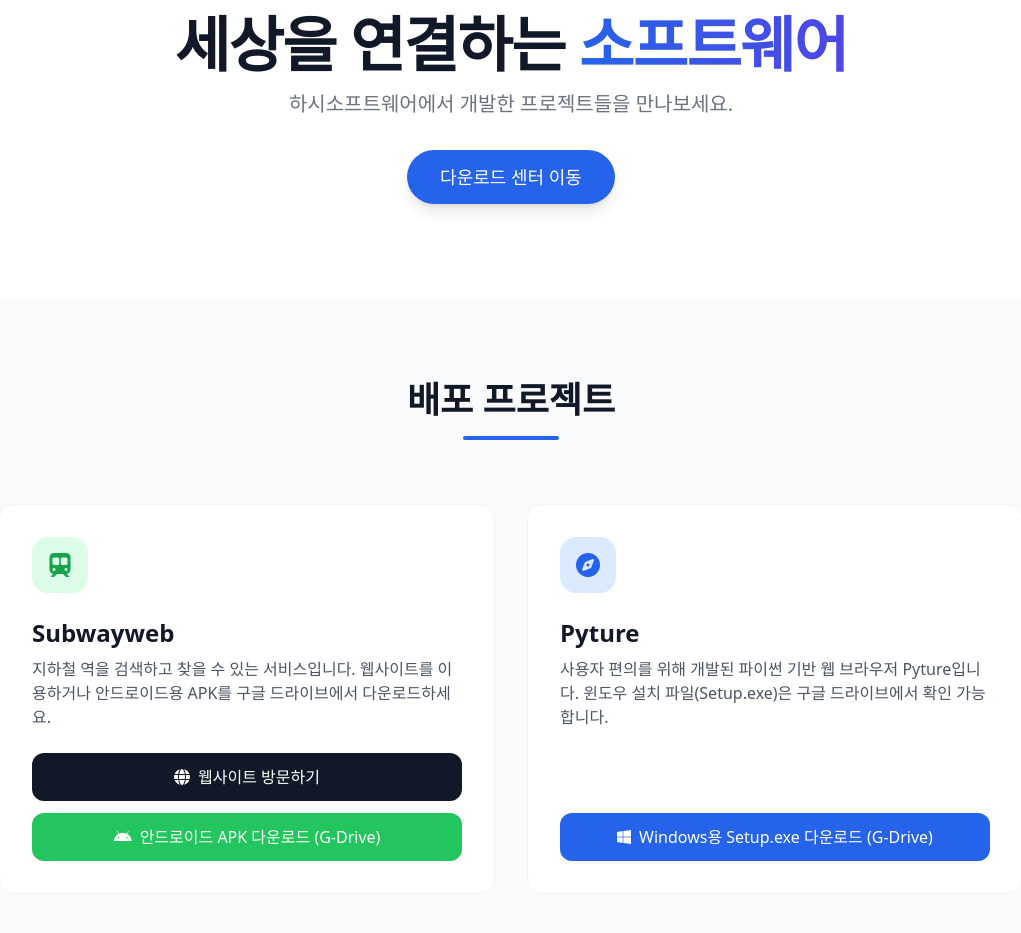
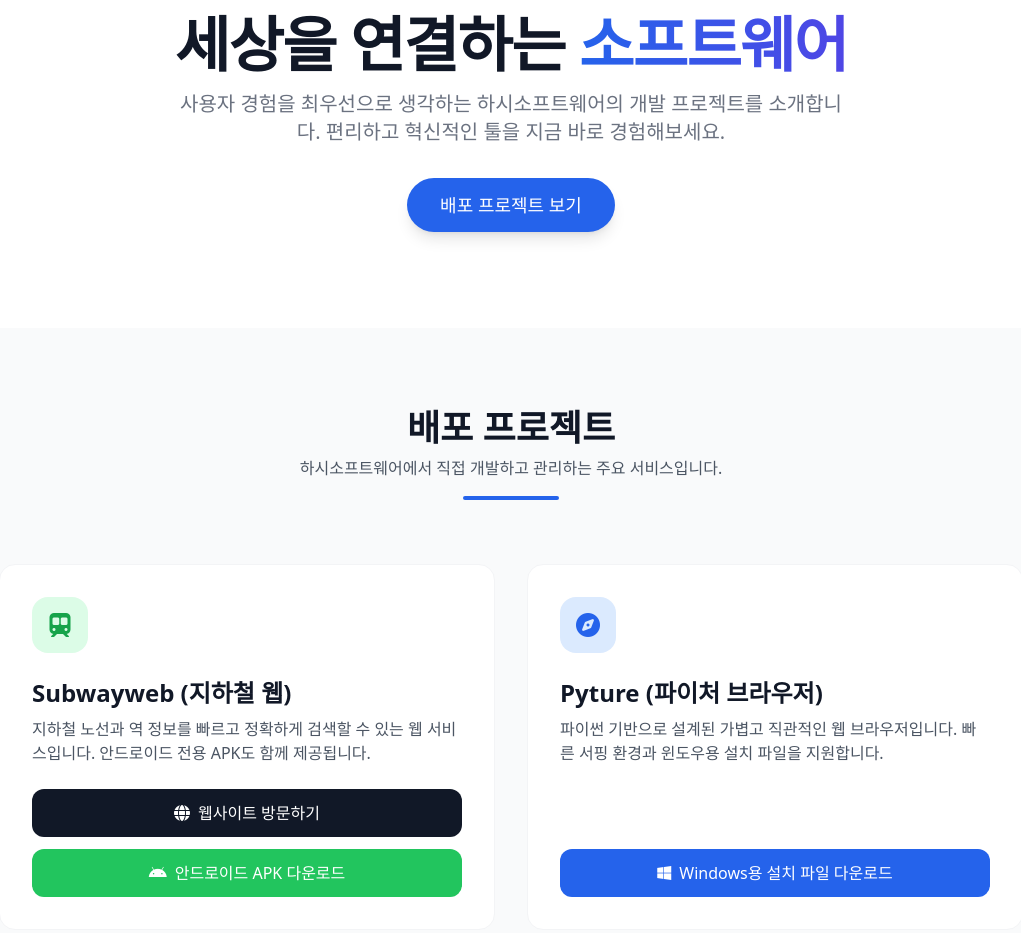
Before and after one commit to ktxsubway-bit/Hasi, a plain HTML site: page index.html in a window 1280 px wide. Shown: the part 130-1063 px from the top of the page, without its empty margins (129-1150 px from the left). Drawn offline with nearby package versions, Linux system fonts and the light colour scheme.

Commit message:
Update index.html

```diff
--- a/index.html
+++ b/index.html
@@ -3,17 +3,25 @@
 <head>
     <meta charset="UTF-8">
     <meta name="viewport" content="width=device-width, initial-scale=1.0">
-    <title>하시소프트웨어 | Hasi Software</title>
+
+    <title>하시소프트웨어 | Hasi Software - 혁신적인 소프트웨어 개발</title>
+    <meta name="description" content="세상을 연결하는 하시소프트웨어(Hasi Software) 공식 홈페이지입니다. Subwayweb 지하철 검색 서비스, Pyture 웹 브라우저 등 다양한 소프트웨어 프로젝트와 다운로드를 제공합니다.">
+    <meta name="keywords" content="하시소프트웨어, Hasi Software, Subwayweb, 지하철 검색, Pyture, 파이썬 브라우저, 소프트웨어 개발, 프로그램 다운로드">
+    <meta name="author" content="하시소프트웨어">
+
+    <link rel="canonical" href="https://hasiso.kro.kr">
+
+    <meta property="og:type" content="website">
+    <meta property="og:title" content="하시소프트웨어 | Hasi Software">
+    <meta property="og:description" content="세상을 연결하는 소프트웨어, 하시소프트웨어의 프로젝트들을 만나보세요.">
+    <meta property="og:url" content="https://hasiso.kro.kr">
+    <meta property="og:image" content="https://hasiso.kro.kr/icon.png">
+
     <script src="https://cdn.tailwindcss.com"></script>
     <link href="https://cdnjs.cloudflare.com/ajax/libs/font-awesome/6.4.0/css/all.min.css" rel="stylesheet">
     <style>
-        /* 부드러운 스크롤 효과 */
         html { scroll-behavior: smooth; }
-
-        /* 카드 호버 애니메이션 */
-        .project-card {
-            transition: transform 0.3s ease, box-shadow 0.3s ease;
-        }
+        .project-card { transition: transform 0.3s ease, box-shadow 0.3s ease; }
         .project-card:hover {
             transform: translateY(-5px);
             box-shadow: 0 10px 25px -5px rgba(0, 0, 0, 0.1), 0 8px 10px -6px rgba(0, 0, 0, 0.1);
@@ -25,12 +33,10 @@
     <nav class="bg-white shadow-sm sticky top-0 z-50">
         <div class="max-w-7xl mx-auto px-4 sm:px-6 lg:px-8">
             <div class="flex justify-between h-16 items-center">
-
                 <div class="flex items-center gap-2 cursor-pointer" onclick="window.scrollTo(0,0)">
                     <img src="icon.png" alt="하시소프트웨어 로고" class="h-10 w-auto mix-blend-multiply">
                     <span class="font-bold text-xl tracking-tight">하시소프트웨어</span>
                 </div>
-
                 <div class="hidden md:flex space-x-8">
                     <a href="#home" class="text-gray-600 hover:text-blue-600 transition-colors font-medium">홈</a>
                     <a href="#projects" class="text-gray-600 hover:text-blue-600 transition-colors font-medium">프로젝트</a>
@@ -46,10 +52,10 @@
                 세상을 연결하는 <span class="text-transparent bg-clip-text bg-gradient-to-r from-blue-600 to-indigo-600">소프트웨어</span>
             </h1>
             <p class="mt-4 max-w-2xl text-xl text-gray-500 mx-auto mb-8">
-                하시소프트웨어에서 개발한 프로젝트들을 만나보세요.
+                사용자 경험을 최우선으로 생각하는 하시소프트웨어의 개발 프로젝트를 소개합니다. 편리하고 혁신적인 툴을 지금 바로 경험해보세요.
             </p>
             <a href="#projects" class="inline-flex items-center justify-center px-8 py-3 border border-transparent text-base font-medium rounded-full text-white bg-blue-600 hover:bg-blue-700 md:text-lg transition-colors shadow-lg hover:shadow-xl">
-                다운로드 센터 이동
+                배포 프로젝트 보기
             </a>
         </div>
     </section>
@@ -58,25 +64,25 @@
         <div class="max-w-7xl mx-auto px-4 sm:px-6 lg:px-8">
             <div class="text-center mb-16">
                 <h2 class="text-3xl font-extrabold text-gray-900 sm:text-4xl">배포 프로젝트</h2>
+                <p class="mt-2 text-gray-600">하시소프트웨어에서 직접 개발하고 관리하는 주요 서비스입니다.</p>
                 <div class="w-24 h-1 bg-blue-600 mx-auto mt-4 rounded"></div>
             </div>
 
             <div class="grid grid-cols-1 md:grid-cols-2 lg:grid-cols-2 gap-8 max-w-5xl mx-auto">
-
                 <div class="project-card bg-white rounded-2xl p-8 border border-gray-100 flex flex-col h-full">
                     <div class="w-14 h-14 bg-green-100 text-green-600 rounded-2xl flex items-center justify-center text-2xl mb-6">
                         <i class="fa-solid fa-train-subway"></i>
                     </div>
-                    <h3 class="text-2xl font-bold text-gray-900 mb-2">Subwayweb</h3>
+                    <h3 class="text-2xl font-bold text-gray-900 mb-2">Subwayweb (지하철 웹)</h3>
                     <p class="text-gray-600 mb-6 flex-grow">
-                        지하철 역을 검색하고 찾을 수 있는 서비스입니다. 웹사이트를 이용하거나 안드로이드용 APK를 구글 드라이브에서 다운로드하세요.
+                        지하철 노선과 역 정보를 빠르고 정확하게 검색할 수 있는 웹 서비스입니다. 안드로이드 전용 APK도 함께 제공됩니다.
                     </p>
                     <div class="flex flex-col gap-3">
                         <a href="https://subwayweb.kro.kr" target="_blank" class="w-full flex items-center justify-center gap-2 px-4 py-3 bg-gray-900 text-white rounded-xl hover:bg-gray-800 transition-colors font-medium">
                             <i class="fa-solid fa-globe"></i> 웹사이트 방문하기
                         </a>
                         <a href="https://drive.google.com/drive/folders/1BYg-1iRzjybnVAIHKtLr6b_PAJESzfiU?usp=sharing" target="_blank" class="w-full flex items-center justify-center gap-2 px-4 py-3 bg-green-500 text-white rounded-xl hover:bg-green-600 transition-colors font-medium">
-                            <i class="fa-brands fa-android"></i> 안드로이드 APK 다운로드 (G-Drive)
+                            <i class="fa-brands fa-android"></i> 안드로이드 APK 다운로드
                         </a>
                     </div>
                 </div>
@@ -85,17 +91,16 @@
                     <div class="w-14 h-14 bg-blue-100 text-blue-600 rounded-2xl flex items-center justify-center text-2xl mb-6">
                         <i class="fa-solid fa-compass"></i>
                     </div>
-                    <h3 class="text-2xl font-bold text-gray-900 mb-2">Pyture</h3>
+                    <h3 class="text-2xl font-bold text-gray-900 mb-2">Pyture (파이처 브라우저)</h3>
                     <p class="text-gray-600 mb-6 flex-grow">
-                        사용자 편의를 위해 개발된 파이썬 기반 웹 브라우저 Pyture입니다. 윈도우 설치 파일(Setup.exe)은 구글 드라이브에서 확인 가능합니다.
+                        파이썬 기반으로 설계된 가볍고 직관적인 웹 브라우저입니다. 빠른 서핑 환경과 윈도우용 설치 파일을 지원합니다.
                     </p>
                     <div class="flex flex-col gap-3 mt-auto">
                         <a href="https://drive.google.com/drive/folders/1BYg-1iRzjybnVAIHKtLr6b_PAJESzfiU?usp=sharing" target="_blank" class="w-full flex items-center justify-center gap-2 px-4 py-3 bg-blue-600 text-white rounded-xl hover:bg-blue-700 transition-colors font-medium">
-                            <i class="fa-brands fa-windows"></i> Windows용 Setup.exe 다운로드 (G-Drive)
+                            <i class="fa-brands fa-windows"></i> Windows용 설치 파일 다운로드
                         </a>
                     </div>
                 </div>
-
             </div>
         </div>
     </section>
@@ -104,16 +109,14 @@
         <div class="max-w-7xl mx-auto px-4 sm:px-6 lg:px-8 text-center">
             <h2 class="text-2xl font-bold mb-4">하시소프트웨어</h2>
             <div class="flex justify-center space-x-6 mb-8 text-gray-400">
-                <a href="https://drive.google.com/drive/folders/1BYg-1iRzjybnVAIHKtLr6b_PAJESzfiU?usp=sharing" target="_blank" class="hover:text-blue-400 transition-colors" title="Google Drive 다운로드">
+                <a href="https://drive.google.com/drive/folders/1BYg-1iRzjybnVAIHKtLr6b_PAJESzfiU?usp=sharing" target="_blank" class="hover:text-blue-400 transition-colors">
                     <i class="fa-brands fa-google-drive text-2xl"></i>
                 </a>
-                <a href="mailto:ktxsubway@gmail.com" class="hover:text-white transition-colors" title="이메일 문의">
+                <a href="mailto:ktxsubway@gmail.com" class="hover:text-white transition-colors">
                     <i class="fa-solid fa-envelope text-2xl"></i>
                 </a>
             </div>
-            <p class="text-gray-500 text-sm">
-                © 2026. 하시소프트웨어 All rights reserved.
-            </p>
+            <p class="text-gray-500 text-sm">© 2026. 하시소프트웨어 All rights reserved.</p>
         </div>
     </footer>
 
```
